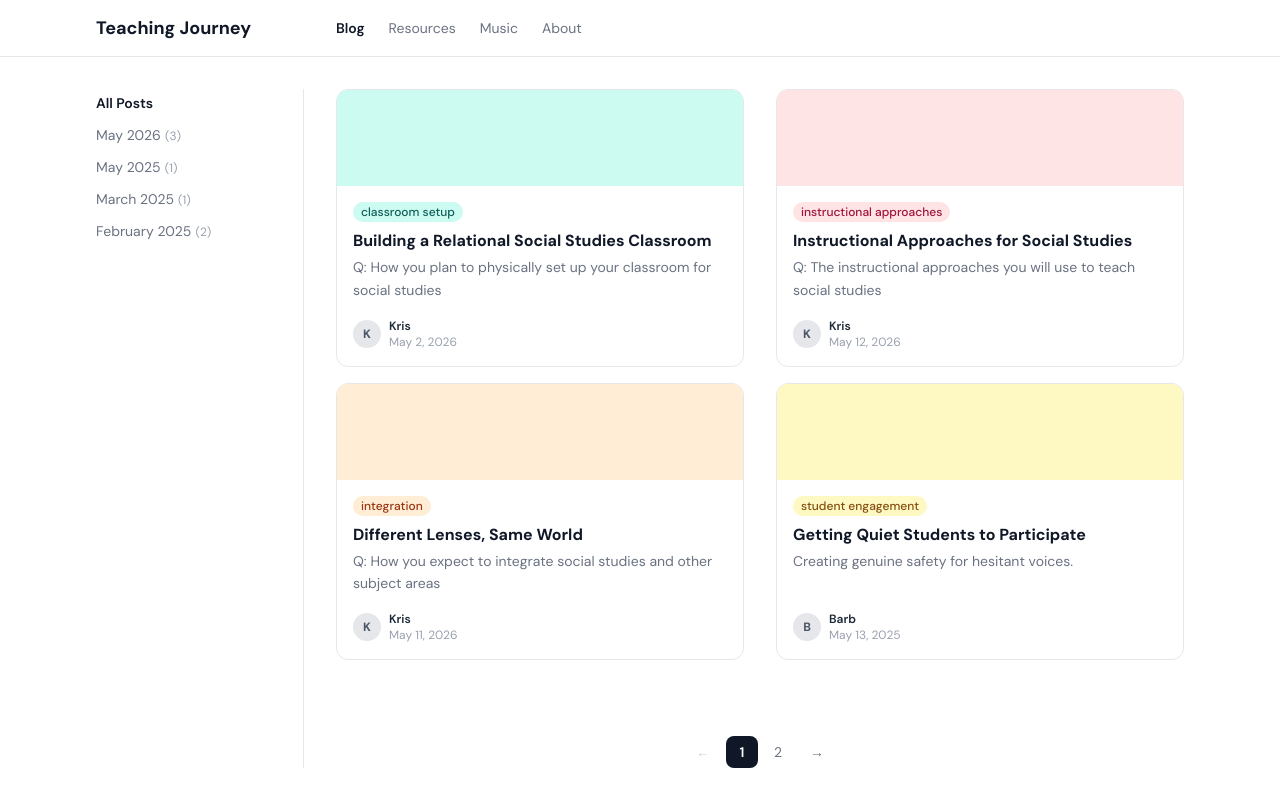
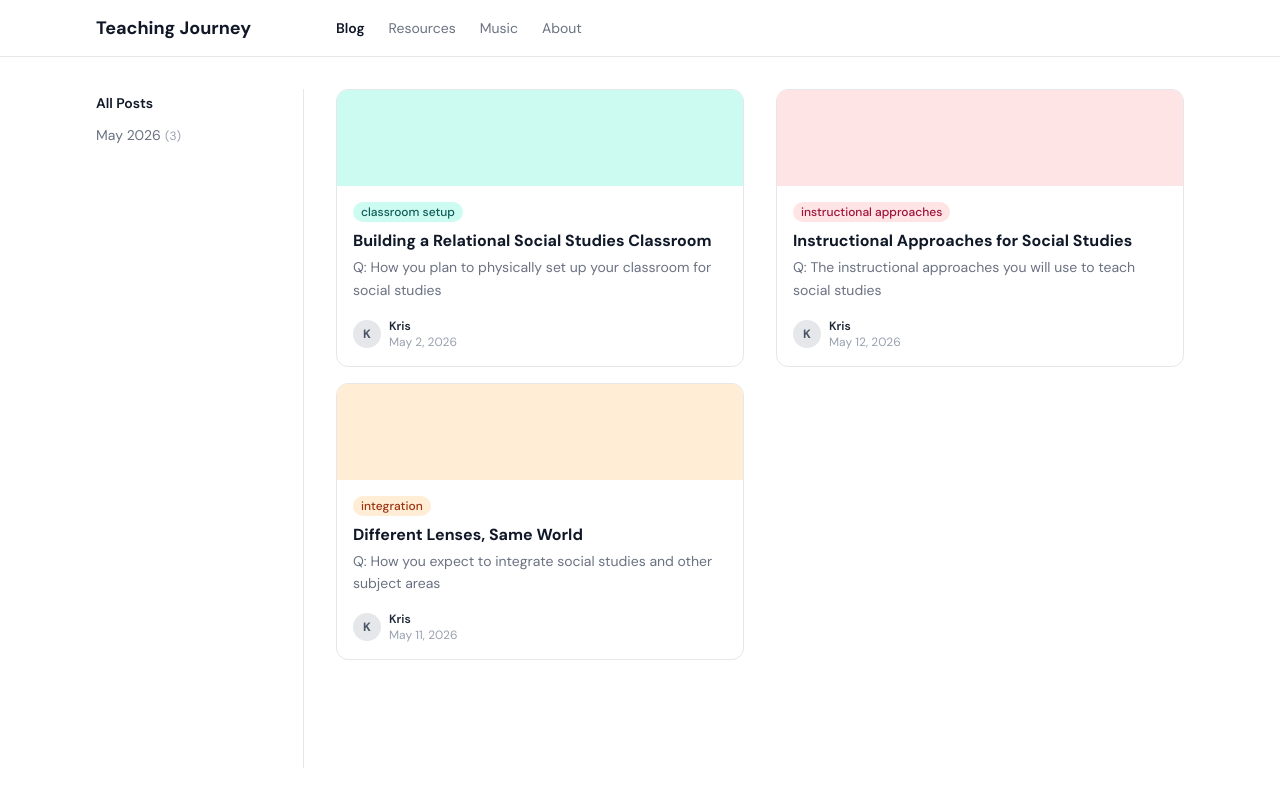
Before and after one commit to orelkris/krisassaurus, a React (Vite) app: page / in a window 1280 px wide. Built offline with nearby package versions, Linux system fonts and the light colour scheme.

Commit message:
Remove template posts

```diff
--- a/src/data/mockData.ts
+++ b/src/data/mockData.ts
@@ -71,47 +71,6 @@ export const mockPosts: Post[] = [
     date: new Date('2026-05-11'),
     tags: ['integration', 'social studies', 'philosophy', 'curriculum design'],
     author: { name: 'Kris', role: 'Teacher Candidate, Brock University' },
-  },
-  {
-    id: '4',
-    title: 'Getting Quiet Students to Participate',
-    excerpt: 'Creating genuine safety for hesitant voices.',
-    content: [
-      'Make pancakes and extort maple syrup from Canadian Walter White (aka Doug)...That maple syrup be 99.999% pure!',
-    ],
-    date: new Date('2025-05-13'),
-    tags: ['student engagement'],
-    author: { name: 'Barb', role: 'Teacher' },
-  },
-  {
-    id: '5',
-    title: 'Parent Communication That Builds Trust',
-    excerpt:
-      'What I learned about reaching out early, often, and with the right tone.',
-    content: ['This is just temporary text...'],
-    date: new Date('2025-02-14'),
-    tags: ['communication'],
-    author: { name: 'Kris', role: 'Teacher' },
-  },
-  {
-    id: '6',
-    title: 'Using Exit Tickets Effectively',
-    excerpt:
-      'Exit tickets are only useful if you actually do something with the data. Here is my system.',
-    content: ['This is just temporary text...'],
-    date: new Date('2025-02-28'),
-    tags: ['assessment'],
-    author: { name: 'Kris', role: 'Teacher' },
-  },
-  {
-    id: '7',
-    title: 'Reflecting on My First Full Term',
-    excerpt:
-      'What changed, what surprised me, and what I am carrying into next term.',
-    content: ['This is just temporary text...'],
-    date: new Date('2025-03-10'),
-    tags: ['reflection'],
-    author: { name: 'Kris', role: 'Teacher' },
   },
 ]
 
```
